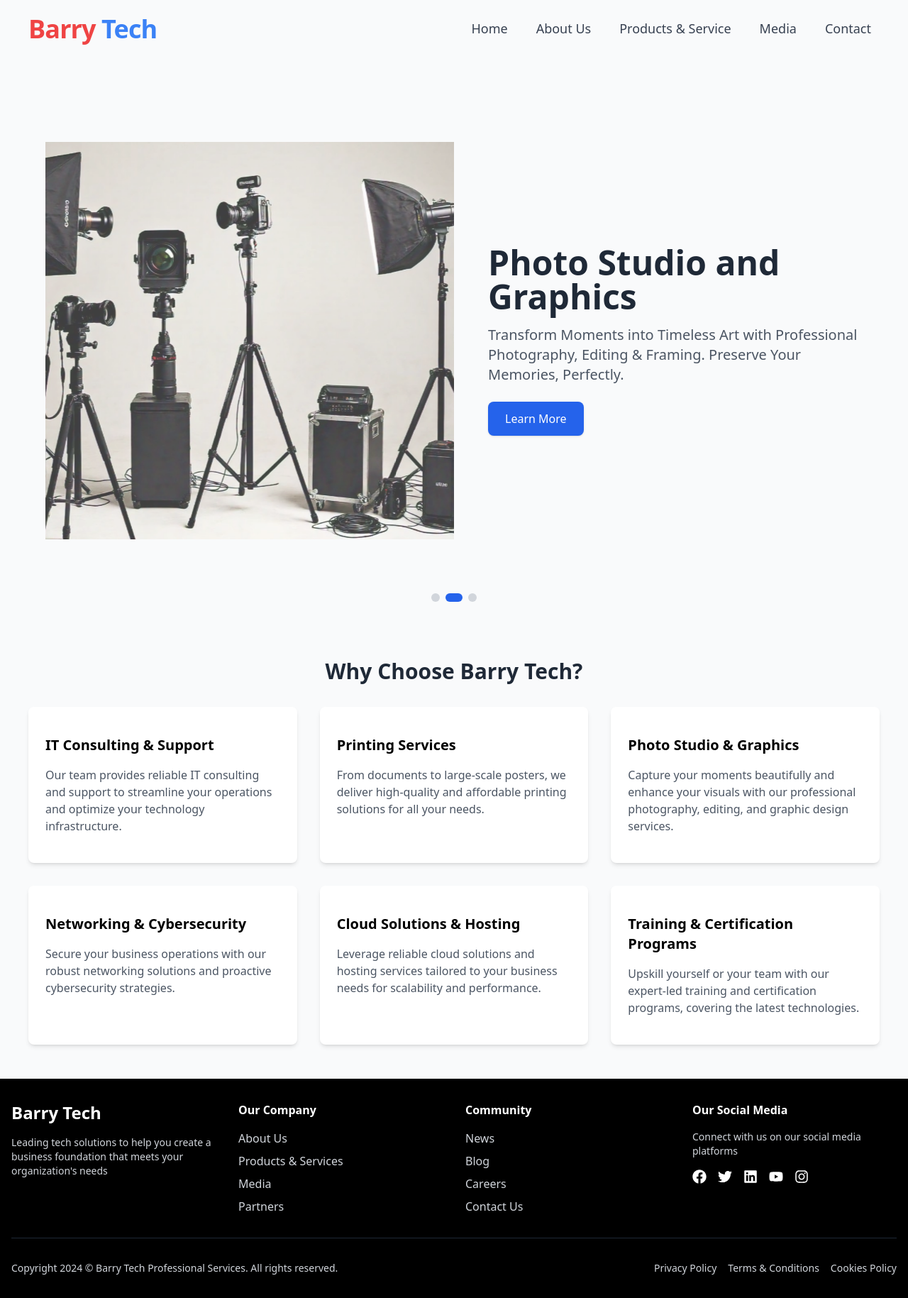
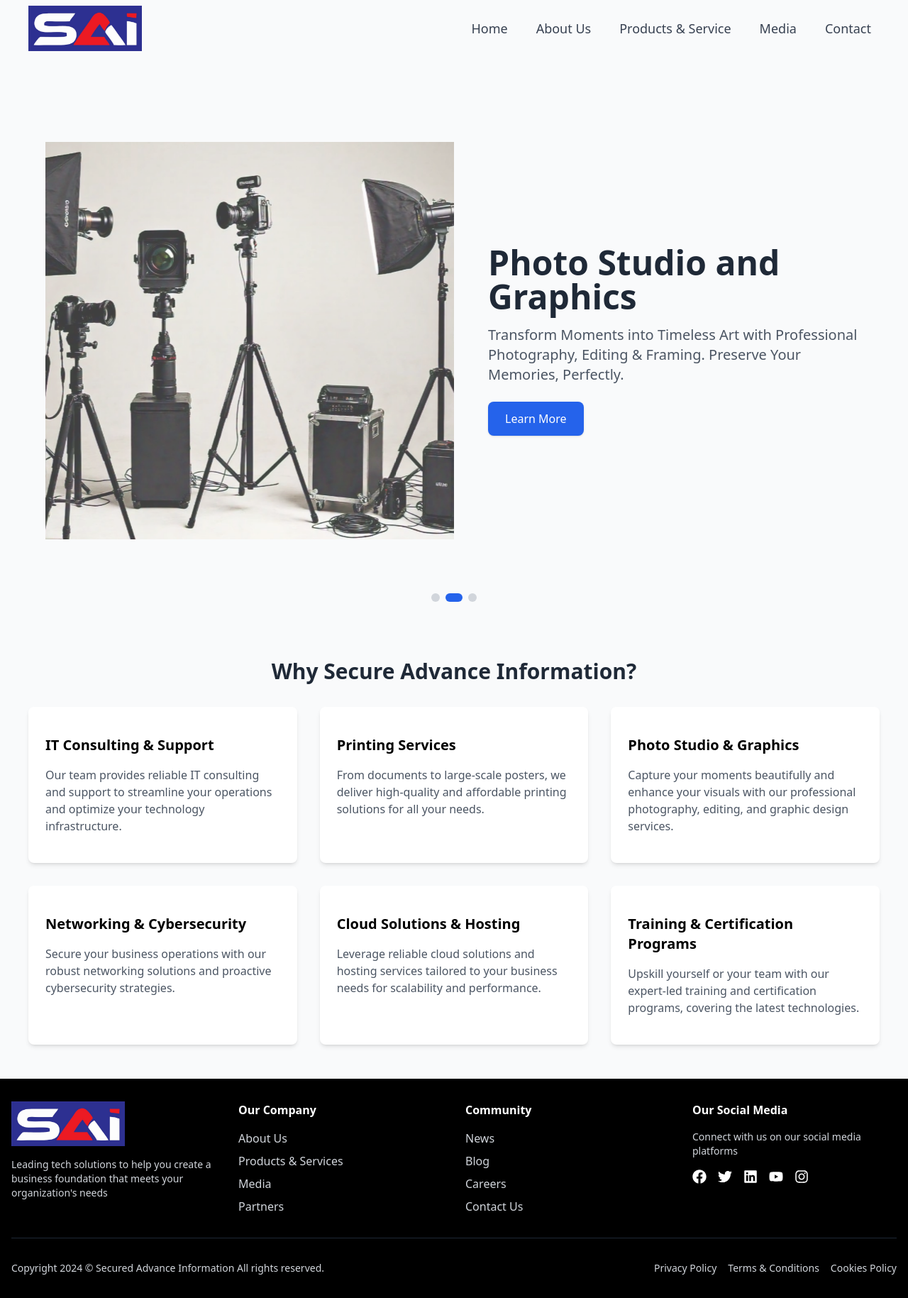
Before and after one commit to DanielAgbeni/Barry-Tech, a Next.js app: page / in a window 1280 px wide. Shown: the whole page at 71% size. Built offline with nearby package versions, Linux system fonts and the light colour scheme.

Commit message:
"Updated branding: replaced 'Barry Tech' with 'Secure Advance Information' in ChooseUs, Footer, and Navbar components"

```diff
--- a/components/ChooseUs.jsx
+++ b/components/ChooseUs.jsx
@@ -56,7 +56,7 @@ const WhyChooseBarryTech = () => {
 				<h2
 					className='text-3xl font-bold mb-8 text-center text-gray-800'
 					data-aos='fade-up'>
-					Why Choose Barry Tech?
+					Why Secure Advance Information?
 				</h2>
 				<div
 					className='grid md:grid-cols-3 gap-8'
--- a/components/Footer.jsx
+++ b/components/Footer.jsx
@@ -7,6 +7,7 @@ import {
 	FaInstagram,
 } from 'react-icons/fa';
 import Link from 'next/link';
+import Image from 'next/image';
 
 const Footer = () => {
 	const now = new Date().getFullYear();
@@ -17,7 +18,12 @@ const Footer = () => {
 				<div className='grid grid-cols-1 md:grid-cols-4 gap-8 mb-8'>
 					{/* Company Info */}
 					<div className='space-y-4'>
-						<h2 className='text-2xl font-bold mb-4'>Barry Tech</h2>
+						<Image
+							src='/img/logo.jpeg'
+							alt='icon'
+							width={160}
+							height={12}
+						/>
 						<p className='text-sm text-gray-300'>
 							Leading tech solutions to help you create a business foundation
 							that meets your organization's needs
@@ -134,8 +140,7 @@ const Footer = () => {
 				<div className='border-t border-gray-800 pt-8'>
 					<div className='flex flex-col md:flex-row justify-between items-center'>
 						<div className='text-sm text-gray-300 mb-4 md:mb-0'>
-							Copyright {now} © Barry Tech Professional Services. All rights
-							reserved.
+							Copyright {now} © Secured Advance Information All rights reserved.
 						</div>
 						<div className='flex space-x-4 text-sm text-gray-300'>
 							<Link
--- a/components/Navbar.jsx
+++ b/components/Navbar.jsx
@@ -14,7 +14,7 @@ const Navbar = () => {
 		const handleScroll = () => {
 			const scrollTop =
 				window.pageYOffset || document.documentElement.scrollTop;
-			setScroll(scrollTop > 100);
+			setScroll(scrollTop > 300);
 		};
 
 		window.addEventListener('scroll', handleScroll);
@@ -47,10 +47,16 @@ const Navbar = () => {
 			} bg-gray-50 transition-all duration-700`}>
 			<div className='container mx-auto px-10 h-full'>
 				<div className='flex items-center justify-between h-20'>
-					<h1 className='text-4xl font-semibold leading-tight tracking-tight text-red-500 hover:text-red-600'>
+					{/* <h1 className='text-4xl font-semibold leading-tight tracking-tight text-red-500 hover:text-red-600'>
 						Barry <span className='text-blue-500'>Tech</span>
-					</h1>
-
+					</h1> */}
+					<Image
+						src='/img/logo.jpeg'
+						alt='Secure Advance Information'
+						width={160}
+						height={12}
+						className='cursor-pointer'
+					/>
 					{/* Desktop Navigation */}
 					<nav className='hidden md:block'>
 						<ul className='flex items-center space-x-4'>
```
Also changed, not shown: public/img/logo.jpeg (added).
